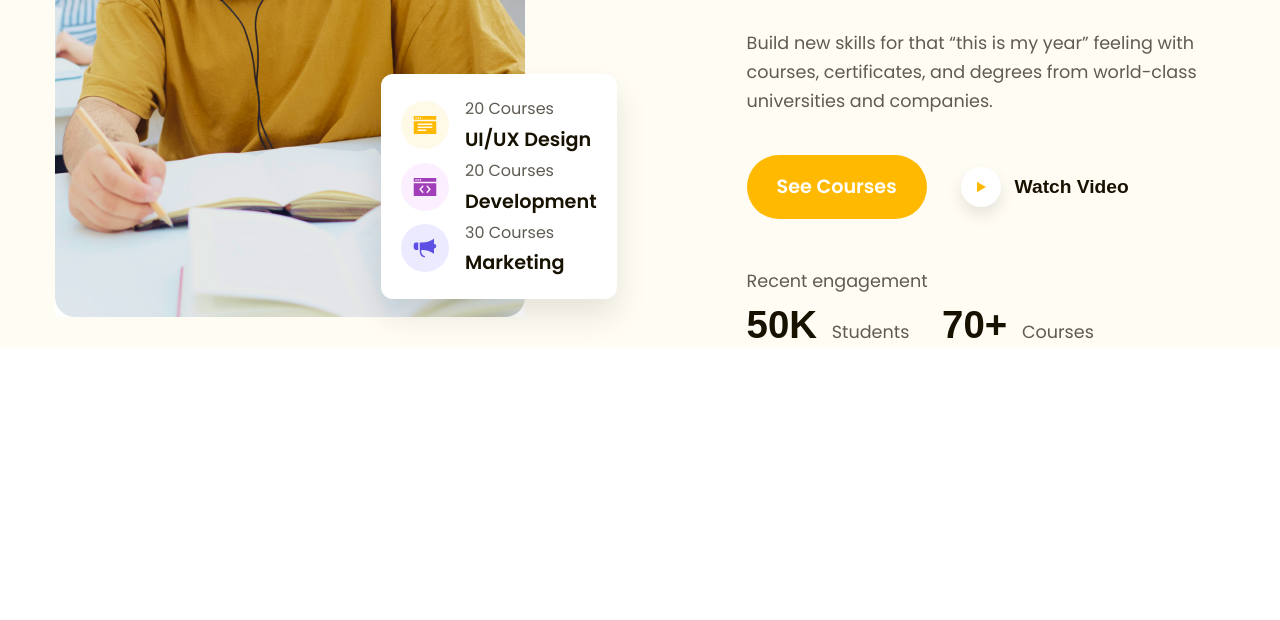
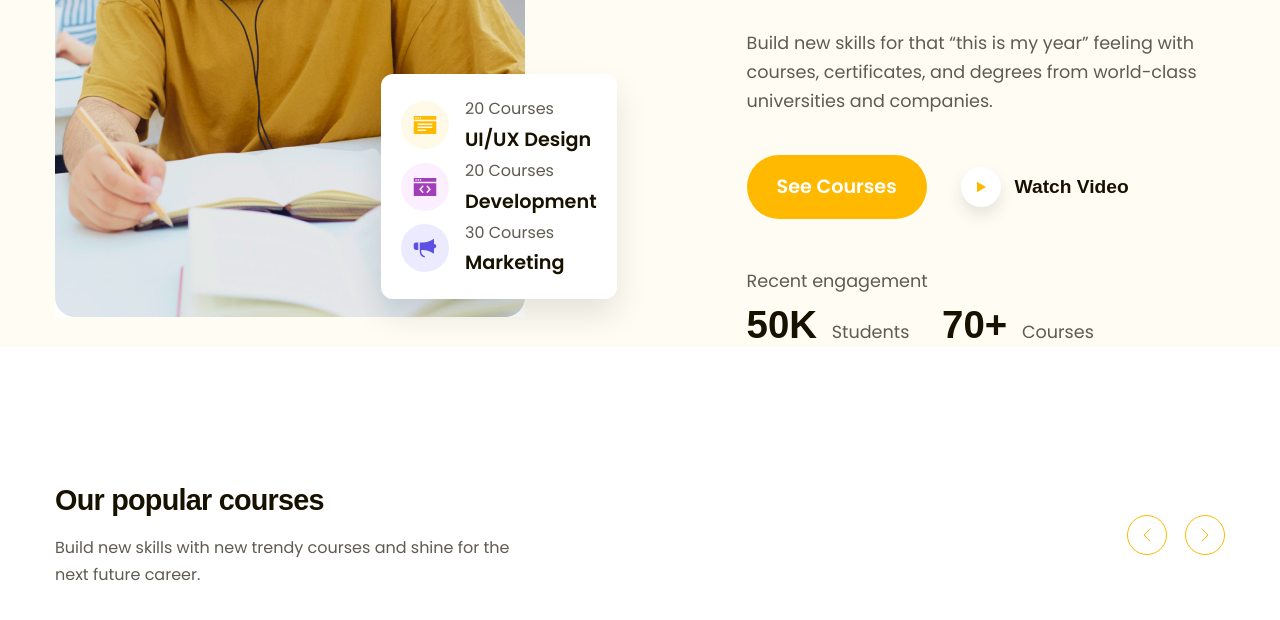
Before and after one commit to hauvip123/figma_to_html, a plain HTML site: page index.html in a window 1280 px wide. Shown: the part 456-1076 px from the top of the page. Before the commit the page ends 803 px from the top, so only its background shows below. Drawn offline with Linux system fonts and the light colour scheme.

Commit message:
p5 lam phan ppopular p1

```diff
--- a/assets/css/style.css
+++ b/assets/css/style.css
@@ -11,6 +11,14 @@ html {
 body {
   font-size: 1.2rem;
   font-family: "Poppins", sans-serif;
+}
+.heading-lv2 {
+  color: #171100;
+  font-family: var(--font-heading);
+  font-size: 1.8rem;
+  font-weight: 700;
+  line-height: 1.27;
+  letter-spacing: -0.76px;
 }
 .main-content {
   width: 1170px;
@@ -210,3 +218,40 @@ a {
 .hero .stats strong:nth-child(2) {
   margin-left: 28px;
 }
+/* =============popular========== */
+.popular {
+  margin: 65px 0px;
+  margin-top: 135px;
+}
+.popular-top .desc {
+  margin-top: 16px;
+  width: 458px;
+  color: #5f5b53;
+  font-size: 1rem;
+  line-height: 1.67;
+}
+.popular-top {
+  display: flex;
+  justify-content: space-between;
+  align-items: center;
+}
+.popular .controls {
+  display: flex;
+  gap: 18px;
+}
+.popular-top .controls-btn {
+  display: flex;
+  justify-content: center;
+  align-items: center;
+  background: transparent;
+  width: 40px;
+  height: 40px;
+  border-radius: 50%;
+  color: var(--primary-color);
+  border: 1px solid var(--primary-color);
+}
+.popular-top .controls-btn:hover {
+  background: var(--primary-color);
+  color: #ffffff;
+  cursor: pointer;
+}
--- a/index.html
+++ b/index.html
@@ -117,6 +117,56 @@
           </div>
         </div>
       </div>
+      <!-- popular -->
+      <div class="popular">
+        <div class="main-content">
+          <div class="popular-top">
+            <!-- popular left -->
+            <div class="info">
+              <h2 class="heading-lv2">Our popular courses</h2>
+              <p class="desc">
+                Build new skills with new trendy courses and shine for the next
+                future career.
+              </p>
+            </div>
+            <!-- popular right -->
+            <div class="controls">
+              <button class="controls-btn">
+                <svg
+                  width="8"
+                  height="14"
+                  viewBox="0 0 8 14"
+                  fill="none"
+                  xmlns="http://www.w3.org/2000/svg"
+                >
+                  <path
+                    d="M7 1L1 7L7 13"
+                    stroke="currentColor"
+                    stroke-linecap="round"
+                    stroke-linejoin="round"
+                  ></path>
+                </svg>
+              </button>
+              <button class="controls-btn">
+                <svg
+                  width="8"
+                  height="14"
+                  viewBox="0 0 8 14"
+                  fill="none"
+                  xmlns="http://www.w3.org/2000/svg"
+                >
+                  <path
+                    d="M1 1L7 7L1 13"
+                    stroke="currentColor"
+                    stroke-linecap="round"
+                    stroke-linejoin="round"
+                  ></path>
+                </svg>
+              </button>
+            </div>
+          </div>
+        </div>
+      </div>
     </main>
   </body>
 </html>
```
Also changed, not shown: assets/icon/ha.jpg (added), assets/icon/ha2.jpg (added).
